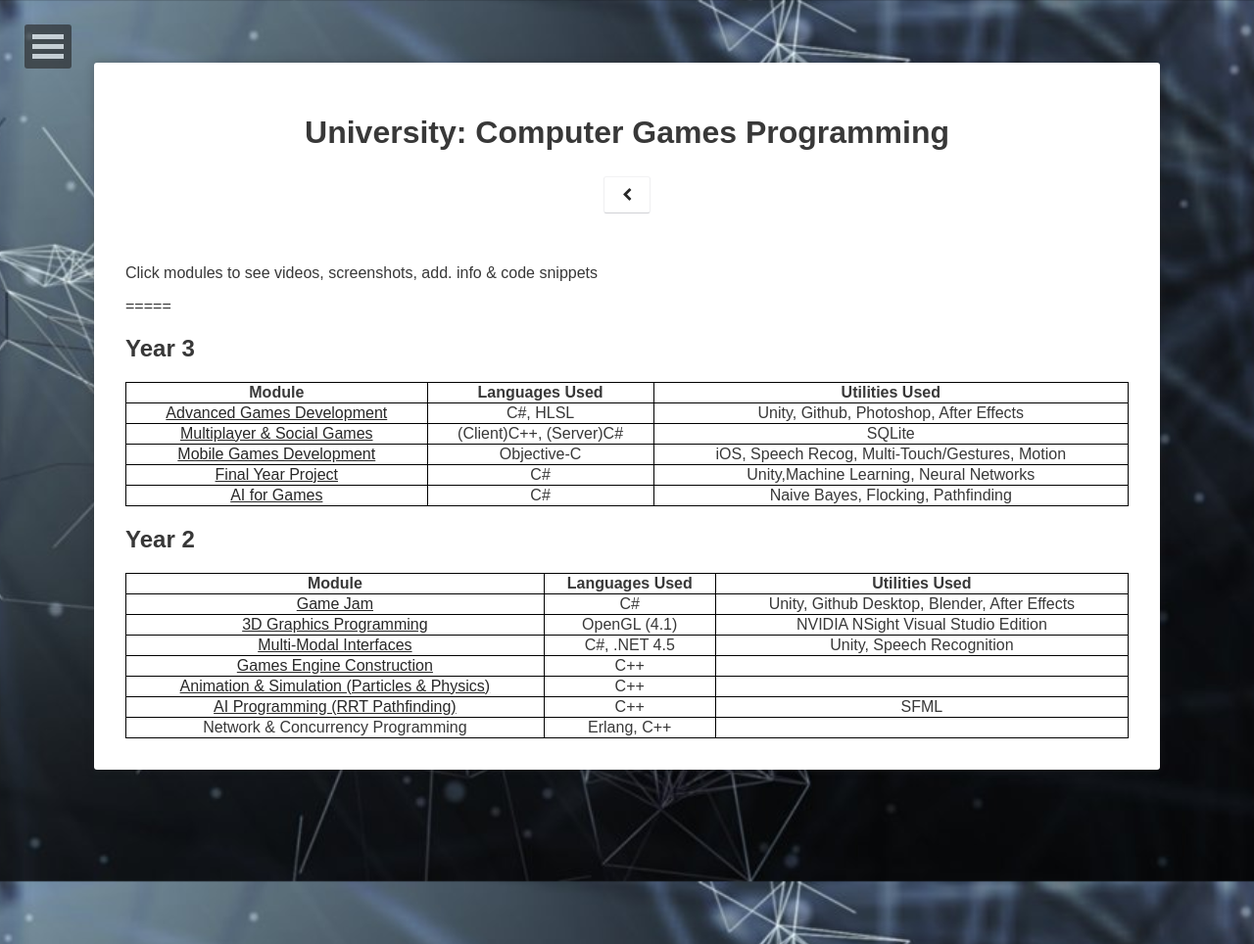
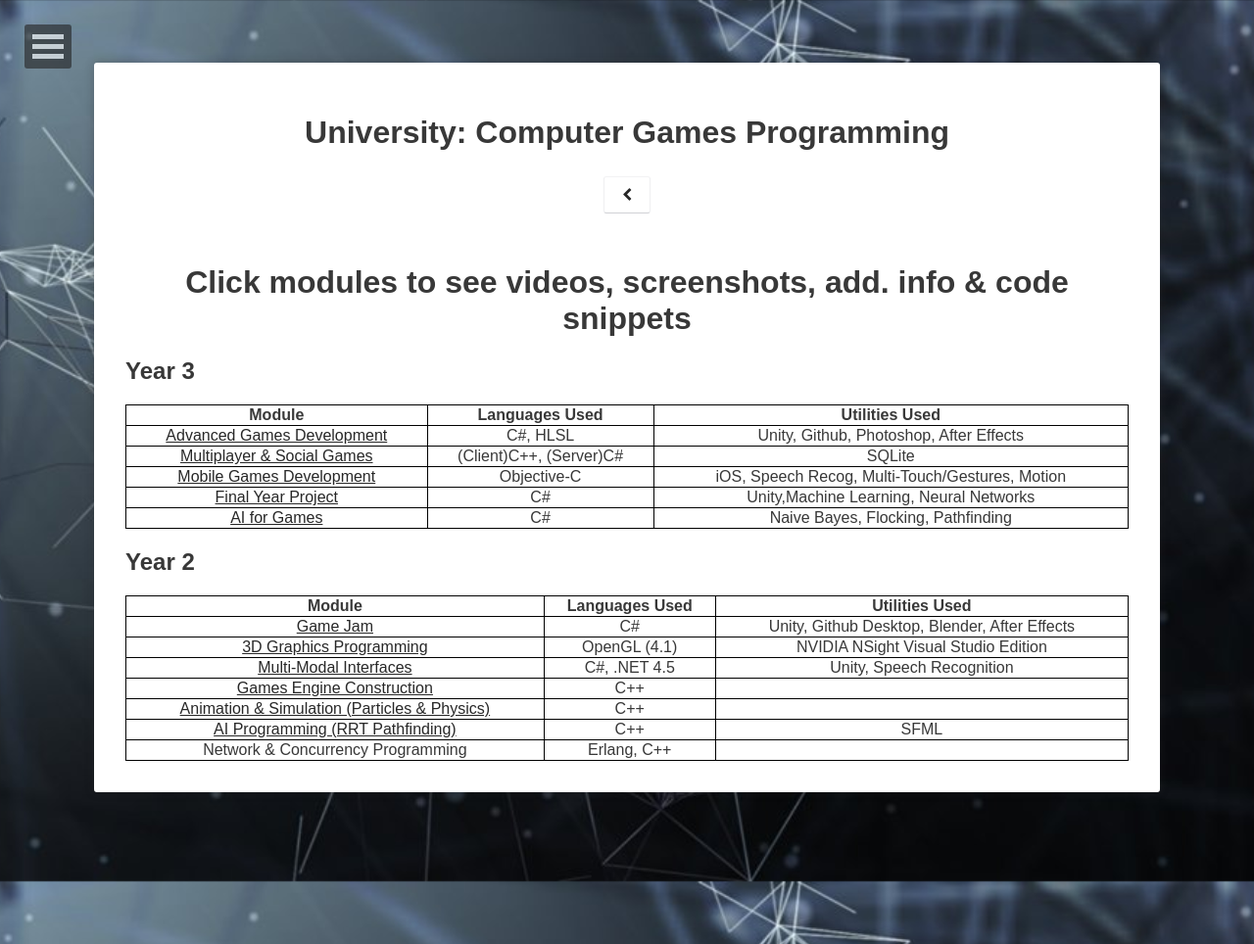
Before and after one commit to WearyWanderer/Website, a Jekyll site: the page built from _posts/2016-08-04-University.md, in a window 1280 px wide. Shown: the whole page at 98% size. Built offline with Jekyll 4.4.1, drawn with Linux system fonts in a browser that asks for light colours; some web fonts are replaced.

Commit message:
missing = symbol

```diff
--- a/_posts/2016-08-04-University.md
+++ b/_posts/2016-08-04-University.md
@@ -12,9 +12,8 @@ comments: false
 ---
 
 Click modules to see videos, screenshots, add. info & code snippets
-{: style"text-align:center;"}
 =====
-
+{: style="text-align:center;"}
 
 Year 3
 -----
```
